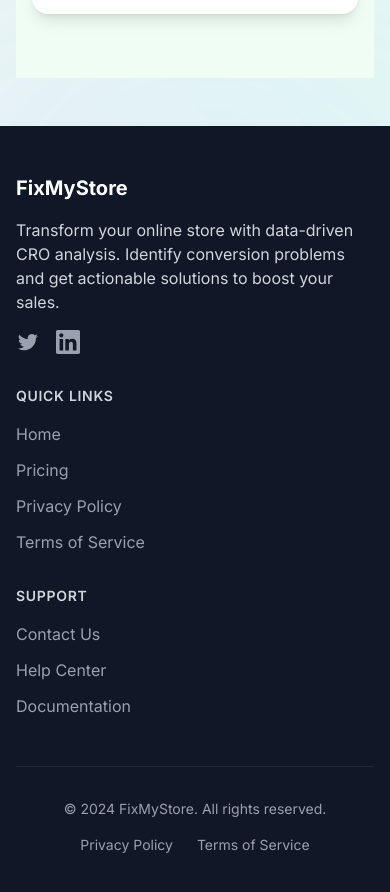
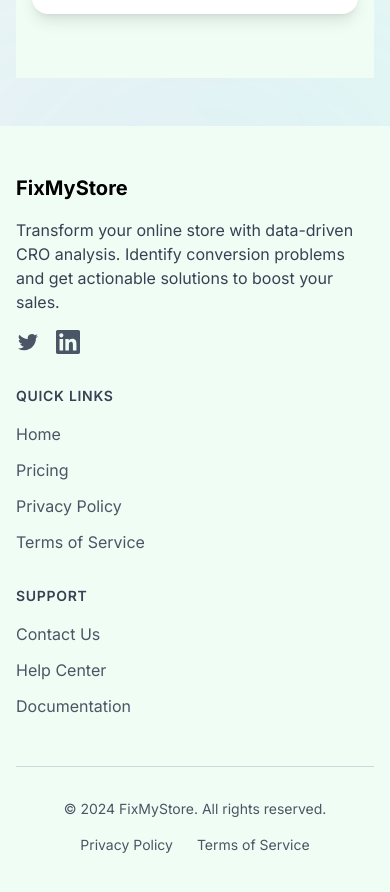
Before and after one commit to Jaseem-v/fms-v2, a Next.js app: page / in a window 390 px wide. Shown: the part 9796-10688 px from the top of the page. Built offline with nearby package versions, Linux system fonts and the light colour scheme; no server answers.

Commit message:
navbar added

```diff
--- a/src/components/Footer.tsx
+++ b/src/components/Footer.tsx
@@ -13,25 +13,25 @@
   }
 
   return (
-    <footer className="bg-gray-900 text-white">
+    <footer className="bg-green-50 text-black">
       <div className="max-w-7xl mx-auto px-4 sm:px-6 lg:px-8 py-12">
         <div className="grid grid-cols-1 md:grid-cols-4 gap-8">
           {/* Company Info */}
           <div className="col-span-1 md:col-span-2">
             <div className="flex items-center mb-4">
-              <span className="text-xl font-bold text-white">FixMyStore</span>
+              <span className="text-xl font-bold text-black">FixMyStore</span>
             </div>
-            <p className="text-gray-300 mb-4 max-w-md">
+            <p className="text-gray-700 mb-4 max-w-md">
               Transform your online store with data-driven CRO analysis. Identify conversion problems and get actionable solutions to boost your sales.
             </p>
             <div className="flex space-x-4">
-              <a href="#" className="text-gray-400 hover:text-white transition-colors">
+              <a href="#" className="text-gray-600 hover:text-black transition-colors">
                 <span className="sr-only">Twitter</span>
                 <svg className="h-6 w-6" fill="currentColor" viewBox="0 0 24 24">
                   <path d="M8.29 20.251c7.547 0 11.675-6.253 11.675-11.675 0-.178 0-.355-.012-.53A8.348 8.348 0 0022 5.92a8.19 8.19 0 01-2.357.646 4.118 4.118 0 001.804-2.27 8.224 8.224 0 01-2.605.996 4.107 4.107 0 00-6.993 3.743 11.65 11.65 0 01-8.457-4.287 4.106 4.106 0 001.27 5.477A4.072 4.072 0 012.8 9.713v.052a4.105 4.105 0 003.292 4.022 4.095 4.095 0 01-1.853.07 4.108 4.108 0 003.834 2.85A8.233 8.233 0 012 18.407a11.616 11.616 0 006.29 1.84" />
                 </svg>
               </a>
-              <a href="#" className="text-gray-400 hover:text-white transition-colors">
+              <a href="#" className="text-gray-600 hover:text-black transition-colors">
                 <span className="sr-only">LinkedIn</span>
                 <svg className="h-6 w-6" fill="currentColor" viewBox="0 0 24 24">
                   <path d="M20.447 20.452h-3.554v-5.569c0-1.328-.027-3.037-1.852-3.037-1.853 0-2.136 1.445-2.136 2.939v5.667H9.351V9h3.414v1.561h.046c.477-.9 1.637-1.85 3.37-1.85 3.601 0 4.267 2.37 4.267 5.455v6.286zM5.337 7.433c-1.144 0-2.063-.926-2.063-2.065 0-1.138.92-2.063 2.063-2.063 1.14 0 2.064.925 2.064 2.063 0 1.139-.925 2.065-2.064 2.065zm1.782 13.019H3.555V9h3.564v11.452zM22.225 0H1.771C.792 0 0 .774 0 1.729v20.542C0 23.227.792 24 1.771 24h20.451C23.2 24 24 23.227 24 22.271V1.729C24 .774 23.2 0 22.222 0h.003z"/>
@@ -42,27 +42,27 @@
 
           {/* Quick Links */}
           <div>
-            <h3 className="text-sm font-semibold text-gray-300 tracking-wider uppercase mb-4">
+            <h3 className="text-sm font-semibold text-gray-700 tracking-wider uppercase mb-4">
               Quick Links
             </h3>
             <ul className="space-y-3">
               <li>
-                <Link href="/" className="text-gray-400 hover:text-white transition-colors">
+                <Link href="/" className="text-gray-600 hover:text-black transition-colors">
                   Home
                 </Link>
               </li>
               <li>
-                <Link href="/pricing" className="text-gray-400 hover:text-white transition-colors">
+                <Link href="/pricing" className="text-gray-600 hover:text-black transition-colors">
                   Pricing
                 </Link>
               </li>
               <li>
-                <Link href="/privacy" className="text-gray-400 hover:text-white transition-colors">
+                <Link href="/privacy" className="text-gray-600 hover:text-black transition-colors">
                   Privacy Policy
                 </Link>
               </li>
               <li>
-                <Link href="/terms" className="text-gray-400 hover:text-white transition-colors">
+                <Link href="/terms" className="text-gray-600 hover:text-black transition-colors">
                   Terms of Service
                 </Link>
               </li>
@@ -71,22 +71,22 @@
 
           {/* Support */}
           <div>
-            <h3 className="text-sm font-semibold text-gray-300 tracking-wider uppercase mb-4">
+            <h3 className="text-sm font-semibold text-gray-700 tracking-wider uppercase mb-4">
               Support
             </h3>
             <ul className="space-y-3">
               <li>
-                <a href="mailto:support@fixmystore.com" className="text-gray-400 hover:text-white transition-colors">
+                <a href="mailto:support@fixmystore.com" className="text-gray-600 hover:text-black transition-colors">
                   Contact Us
                 </a>
               </li>
               <li>
-                <a href="#" className="text-gray-400 hover:text-white transition-colors">
+                <a href="#" className="text-gray-600 hover:text-black transition-colors">
                   Help Center
                 </a>
               </li>
               <li>
-                <a href="#" className="text-gray-400 hover:text-white transition-colors">
+                <a href="#" className="text-gray-600 hover:text-black transition-colors">
                   Documentation
                 </a>
               </li>
@@ -95,16 +95,16 @@
         </div>
 
         {/* Bottom Section */}
-        <div className="mt-12 pt-8 border-t border-gray-800">
+        <div className="mt-12 pt-8 border-t border-gray-300">
           <div className="flex flex-col md:flex-row justify-between items-center">
-            <p className="text-gray-400 text-sm">
+            <p className="text-gray-600 text-sm">
               © 2024 FixMyStore. All rights reserved.
             </p>
             <div className="mt-4 md:mt-0 flex space-x-6">
-              <Link href="/privacy" className="text-gray-400 hover:text-white text-sm transition-colors">
+              <Link href="/privacy" className="text-gray-600 hover:text-black text-sm transition-colors">
                 Privacy Policy
               </Link>
-              <Link href="/terms" className="text-gray-400 hover:text-white text-sm transition-colors">
+              <Link href="/terms" className="text-gray-600 hover:text-black text-sm transition-colors">
                 Terms of Service
               </Link>
             </div>
--- a/src/components/Navbar.tsx
+++ b/src/components/Navbar.tsx
@@ -16,9 +16,7 @@
 
   const navItems = [
     { name: 'Home', href: '/' },
-    { name: 'Pricing', href: '/pricing' },
-    { name: 'Privacy Policy', href: '/privacy' },
-    { name: 'Terms', href: '/terms' }
+    { name: 'Pricing', href: '/pricing' }
   ];
 
   const isActive = (href: string) => {
@@ -35,16 +33,13 @@
           {/* Logo */}
           <div className="flex-shrink-0">
             <Link href="/" className="flex items-center">
-              {/* <div className="w-8 h-8 bg-green-500 rounded-lg flex items-center justify-center mr-2">
-                <span className="text-white font-bold text-sm">F</span>
-              </div> */}
               <span className="text-xl font-bold text-gray-900">FixMyStore</span>
             </Link>
           </div>
 
-          {/* Desktop Navigation */}
+          {/* Desktop Navigation - Center */}
           <div className="hidden md:block">
-            <div className="ml-10 flex items-baseline space-x-8">
+            <div className="flex items-baseline space-x-8">
               {navItems.map((item) => (
                 <Link
                   key={item.name}
@@ -59,6 +54,16 @@
                 </Link>
               ))}
             </div>
+          </div>
+
+          {/* Login Button */}
+          <div className="hidden md:block">
+            <Link
+              href="/login"
+              className="bg-black text-white px-4 py-2 rounded-md text-sm font-medium hover:bg-gray-800 transition-colors"
+            >
+              Login
+            </Link>
           </div>
 
           {/* Mobile menu button */}
@@ -122,6 +127,13 @@
                 {item.name}
               </Link>
             ))}
+            <Link
+              href="/login"
+              className="block px-3 py-2 rounded-md text-base font-medium bg-black text-white hover:bg-gray-800 transition-colors"
+              onClick={() => setIsMenuOpen(false)}
+            >
+              Login
+            </Link>
           </div>
         </div>
       )}
```
